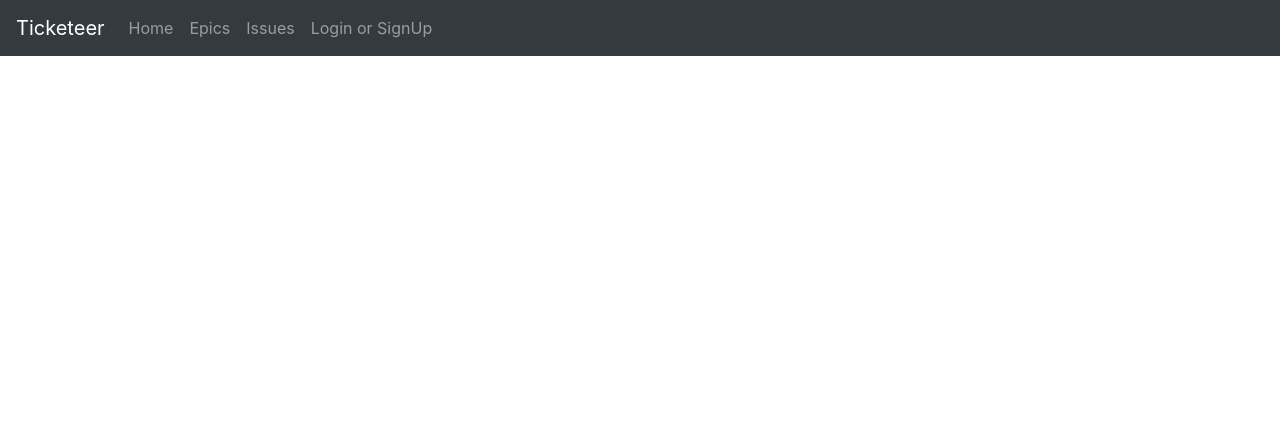
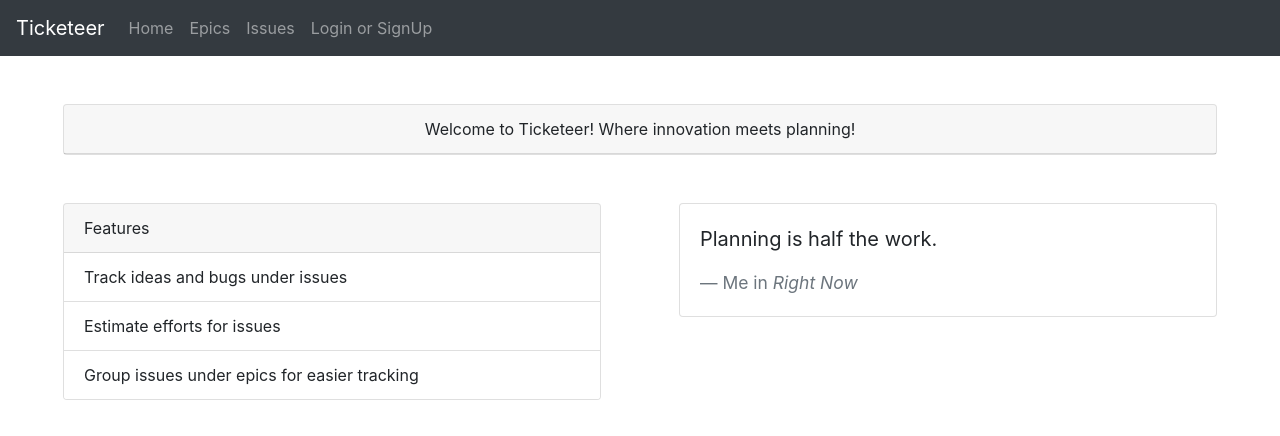
Before and after one commit to radterm/ticketeer, a React (Create React App) app in the folder frontend/: page / in a window 1280 px wide. Shown: the top 436 px of the page. Built offline with nearby package versions, Linux system fonts and the light colour scheme; no server answers.

Commit message:
New: Added a static home page

```diff
--- a/frontend/src/App.jsx
+++ b/frontend/src/App.jsx
@@ -7,7 +7,7 @@ import React from 'react';
 
 import Issue, {IssueView, IssueCreateView} from './issue/issue.jsx';
 import Epic, {EpicView, EpicCreateUpdateView}  from './epic/epic.jsx';
-import Login, {TicketeerNav} from './Home.jsx';
+import Home, {Login, TicketeerNav} from './Home.jsx';
 
 import { useLocation, useNavigate, BrowserRouter, Routes, Route } from "react-router-dom";
 
@@ -60,7 +60,7 @@ function App() {
       <Routes>
         <Route path="" element={
           <AppComponent>
-            <div />
+            <Home />
           </AppComponent>
         } />
         <Route path="login" element={
--- a/frontend/src/Home.jsx
+++ b/frontend/src/Home.jsx
@@ -18,7 +18,45 @@ import {
 
 import TForm, {csrfMiddleware, isCsrfCookiePresent} from './TForm.jsx';
 
-export default function Login() {
+export default function Home() {
+  return <div>
+    <div className="row">
+      <div className="col">
+        <div className="card my-4 mx-md-4 mx-1 text-center">
+          <div className="card-header">
+            Welcome to Ticketeer! Where innovation meets planning!
+          </div>
+        </div>
+      </div>
+    </div>
+    <div className="row">
+      <div className="col-md-6 ">
+        <div className="card my-4 mx-md-4 mx-1">
+          <div className="card-header">
+            Features
+          </div>
+          <ul className="list-group list-group-flush">
+            <li className="list-group-item">Track ideas and bugs under issues</li>
+            <li className="list-group-item">Estimate efforts for issues</li>
+            <li className="list-group-item">Group issues under epics for easier tracking</li>
+          </ul>
+        </div>
+      </div>
+      <div className="col-md-6 ">
+        <div className="card my-4 mx-md-4 mx-1">
+          <div className="card-body">
+            <blockquote className="blockquote mb-0">
+              <p>Planning is half the work.</p>
+              <footer className="blockquote-footer">Me in <cite title="Source Title">Right Now</cite></footer>
+            </blockquote>
+          </div>
+        </div>
+      </div>
+    </div>
+  </div>
+}
+
+export function Login() {
   const [username, setUsername] = useState("");
   const [password, setPassword] = useState("");
 
@@ -58,13 +96,13 @@ export default function Login() {
   };
 
   const errorMsg = (
-    <div class="alert alert-danger" role="alert">
+    <div className="alert alert-danger" role="alert">
       Login Failed!
     </div>
   );
 
   const successMsg = (
-    <div class="alert alert-success" role="alert">
+    <div className="alert alert-success" role="alert">
       Welcome {username}!
     </div>
   );
```
Also changed, not shown: 1 other file (tests, documents, lock files or other folders).
